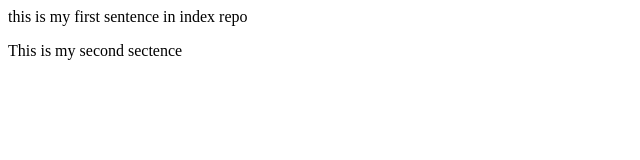
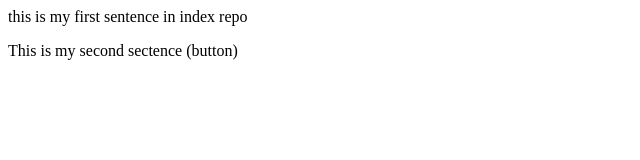
Before and after one commit to Srikanthjakkula25/LocalRepo, a plain HTML site: page index.html in a window 1280 px wide. Shown: the full height of the page, 0-640 px from the left. Drawn offline with Linux system fonts and the light colour scheme.

```diff
--- a/index.html
+++ b/index.html
@@ -1,2 +1,2 @@
 <p>this is my first sentence in index repo</p>
-<p>This is my second sectence</p>
+<p>This is my second sectence (button)</p>
```
